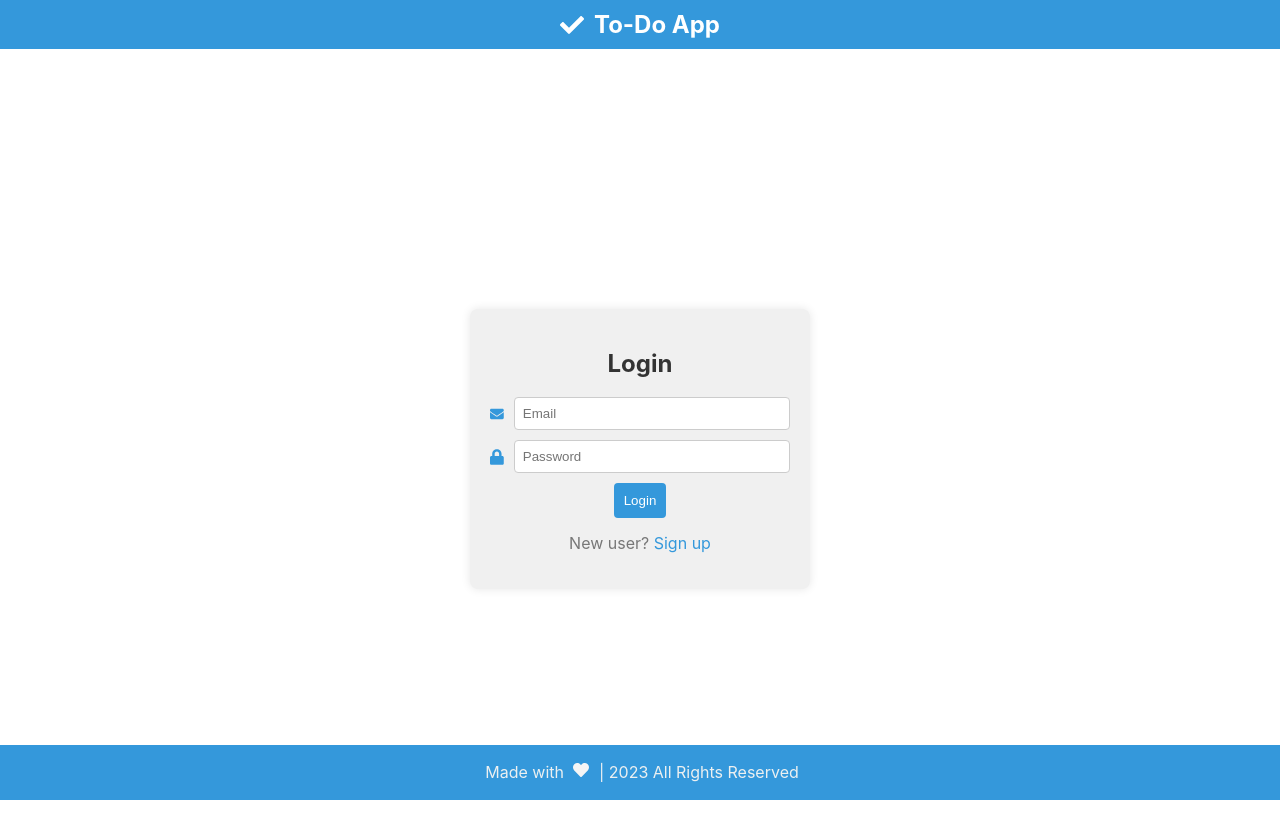
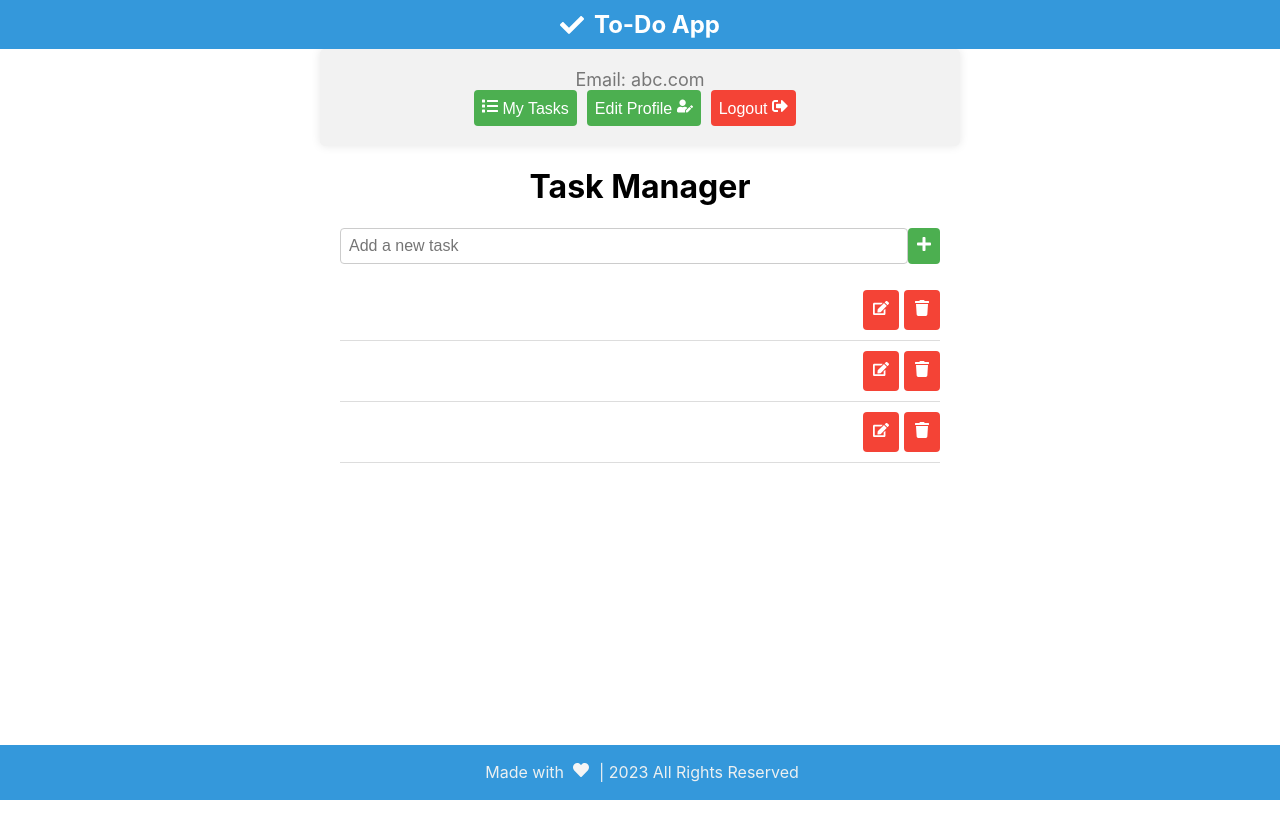
Before and after one commit to danishzahid/todo-frontend, a React (Create React App) app: page / in a window 1280 px wide. Before the commit this address led to /auth. Shown: the top 838 px of the page. After the commit the page ends 800 px from the top, so only its background shows below. Built offline with nearby package versions, Linux system fonts and the light colour scheme; no server answers.

Commit message:
page css

```diff
--- /dev/null
+++ b/src/components/Profile.jsx
@@ -0,0 +1,32 @@
+// Profile.js
+
+import React from "react";
+import styles from "./Profile.module.css"; // Import the CSS module
+import { FaList, FaUserEdit, FaSignOutAlt } from "react-icons/fa";
+const Profile = () => {
+  const userEmail = "abc.com";
+  const onMyTasksClick = () => {};
+  const onLogout = () => {};
+  const onEditProfileClick = () => {};
+
+  return (
+    <div className={styles.profileContainer}>
+      <div>
+        <p>Email: {userEmail}</p>
+      </div>
+      <div>
+        <button onClick={onMyTasksClick}>
+          <FaList /> My Tasks
+        </button>
+        <button onClick={onEditProfileClick}>
+          Edit Profile <FaUserEdit />
+        </button>
+        <button onClick={onLogout}>
+          Logout <FaSignOutAlt />
+        </button>
+      </div>
+    </div>
+  );
+};
+
+export default Profile;
--- /dev/null
+++ b/src/components/Profile.module.css
@@ -0,0 +1,28 @@
+/* Profile.module.css */
+
+.profileContainer {
+  max-width: 600px;
+  margin: 0 auto;
+  background-color: #f2f2f2;
+  padding: 20px;
+  border-radius: 5px;
+  box-shadow: 0 0 10px rgba(0, 0, 0, 0.1);
+}
+
+.profileContainer p {
+  margin: 0;
+  font-size: 18px;
+}
+
+.profileContainer button {
+  background-color: #4caf50;
+  color: #fff;
+  padding: 8px;
+  border: none;
+  cursor: pointer;
+  margin-right: 10px;
+}
+
+.profileContainer button:last-child {
+  background-color: #f44336;
+}
--- a/src/hooks/useAuth.jsx
+++ b/src/hooks/useAuth.jsx
@@ -15,7 +15,7 @@ export default () => {
       return res.data;
     } catch (error) {
       console.error(error);
-      return false; // change it to false after bug fix
+      return true; // change it to false after bug fix
     }
   };
 
--- a/src/pages/EditProfile.jsx
+++ b/src/pages/EditProfile.jsx
@@ -1,7 +1,77 @@
-import React from "react";
+// import React from "react";
+import Header from "../components/Header";
+import Footer from "../components/Footer";
 
-function EditProfile() {
-  return <div>EditProfile</div>;
-}
+// function EditProfile() {
+//   return (
+//     <>
+//       <Header />
+//       <Footer />
+//     </>
+//   );
+// }
+
+// export default EditProfile;
+// EditProfile.js
+
+import React, { useState } from "react";
+import { FaEdit } from "react-icons/fa";
+import styles from "./EditProfile.module.css";
+
+const EditProfile = () => {
+  const [user, setUser] = useState({
+    name: "John Doe",
+    email: "john.doe@example.com",
+  });
+
+  const handleChange = (e) => {
+    const { name, value } = e.target;
+    setUser((prevUser) => ({
+      ...prevUser,
+      [name]: value,
+    }));
+  };
+
+  const handleSubmit = (e) => {
+    e.preventDefault();
+    // Add logic to submit changes (e.g., API call)
+    console.log("Profile updated:", user);
+  };
+
+  return (
+    <>
+      <Header />
+      <div className={styles.editProfileContainer}>
+        <h2>Edit Profile</h2>
+        <form onSubmit={handleSubmit}>
+          <div className={styles.inputGroup}>
+            <label htmlFor="name">Name:</label>
+            <input
+              type="text"
+              id="name"
+              name="name"
+              value={user.name}
+              onChange={handleChange}
+            />
+            <FaEdit className={styles.editIcon} />
+          </div>
+          <div className={styles.inputGroup}>
+            <label htmlFor="email">Email:</label>
+            <input
+              type="email"
+              id="email"
+              name="email"
+              value={user.email}
+              onChange={handleChange}
+            />
+            <FaEdit className={styles.editIcon} />
+          </div>
+          <button type="submit">Submit</button>
+        </form>
+      </div>
+      <Footer />
+    </>
+  );
+};
 
 export default EditProfile;
--- /dev/null
+++ b/src/pages/EditProfile.module.css
@@ -0,0 +1,42 @@
+/* EditProfile.module.css */
+
+.editProfileContainer {
+  max-width: 400px;
+  margin: auto;
+}
+
+.inputGroup {
+  display: flex;
+  align-items: center;
+  margin-bottom: 20px;
+}
+
+label {
+  margin-right: 10px;
+}
+
+input {
+  flex: 1;
+  padding: 8px;
+  font-size: 16px;
+}
+
+.editIcon {
+  margin-left: 10px;
+  cursor: pointer;
+}
+
+button {
+  background-color: #3498db;
+  color: #fff;
+  padding: 10px;
+  font-size: 16px;
+  cursor: pointer;
+  border: none;
+}
+
+@media (max-width: 600px) {
+  .inputGroup {
+    flex-direction: column;
+  }
+}
--- a/src/pages/Home.jsx
+++ b/src/pages/Home.jsx
@@ -1,7 +1,62 @@
 import React from "react";
+import Header from "../components/Header";
+import Footer from "../components/Footer";
+import Profile from "../components/Profile";
+
+import { FaPlus, FaTrash, FaEdit } from "react-icons/fa";
+import styles from "./Home.module.css"; // Import the CSS module
 
 function Home() {
-  return <div>Home</div>;
+  const addTask = () => {};
+  const deleteTask = () => {};
+  const updateTask = () => {};
+
+  const tasks = ["asn", "sSD", "adsf"];
+
+  return (
+    <>
+      <Header />
+      <Profile />
+      <div className={styles.tasksContainer}>
+        <h1>Task Manager</h1>
+        <div className={styles.taskInputContainer}>
+          <input
+            type="text"
+            placeholder="Add a new task"
+            // value={newTask}
+            // onChange={(e) => setNewTask(e.target.value)}
+          />
+          <button onClick={addTask}>
+            <FaPlus />
+          </button>
+        </div>
+        <ul className={styles.taskList}>
+          {tasks.map((task) => (
+            <li key={task._id}>
+              <span>{task.description}</span>
+              <div>
+                <button
+                  onClick={() =>
+                    updateTask(
+                      task._id,
+                      prompt("Update task:", task.description)
+                    )
+                  }
+                >
+                  <FaEdit />
+                </button>
+                <button onClick={() => deleteTask(task._id)}>
+                  <FaTrash />
+                </button>
+              </div>
+            </li>
+          ))}
+        </ul>
+      </div>
+
+      <Footer />
+    </>
+  );
 }
 
 export default Home;
--- /dev/null
+++ b/src/pages/Home.module.css
@@ -0,0 +1,53 @@
+/* Tasks.module.css */
+
+.tasksContainer {
+  max-width: 600px;
+  margin: 0 auto;
+}
+
+.taskInputContainer {
+  display: flex;
+  margin-bottom: 10px;
+}
+
+.taskInputContainer input {
+  flex: 1;
+  padding: 8px;
+}
+
+.taskInputContainer button {
+  background-color: #4caf50;
+  color: #fff;
+  padding: 8px;
+  border: none;
+  cursor: pointer;
+}
+
+.taskList {
+  list-style: none;
+  padding: 0;
+}
+
+.taskList li {
+  display: flex;
+  justify-content: space-between;
+  align-items: center;
+  border-bottom: 1px solid #ddd;
+  padding: 10px 0;
+}
+
+.taskList li span {
+  flex: 1;
+}
+
+.taskList li div {
+  display: flex;
+}
+
+.taskList li button {
+  background-color: #f44336;
+  color: #fff;
+  margin-left: 5px;
+  border: none;
+  cursor: pointer;
+}
```
